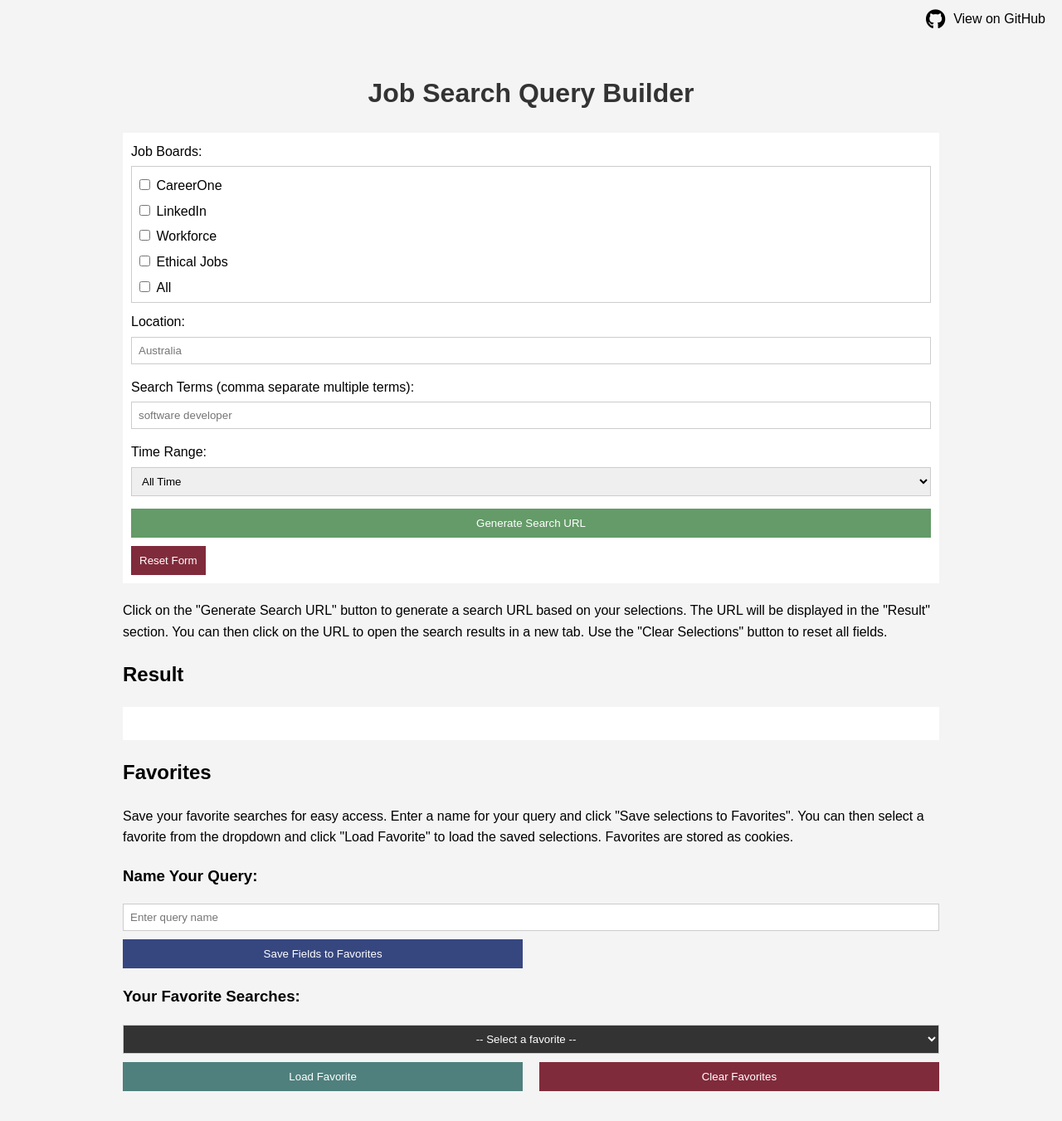
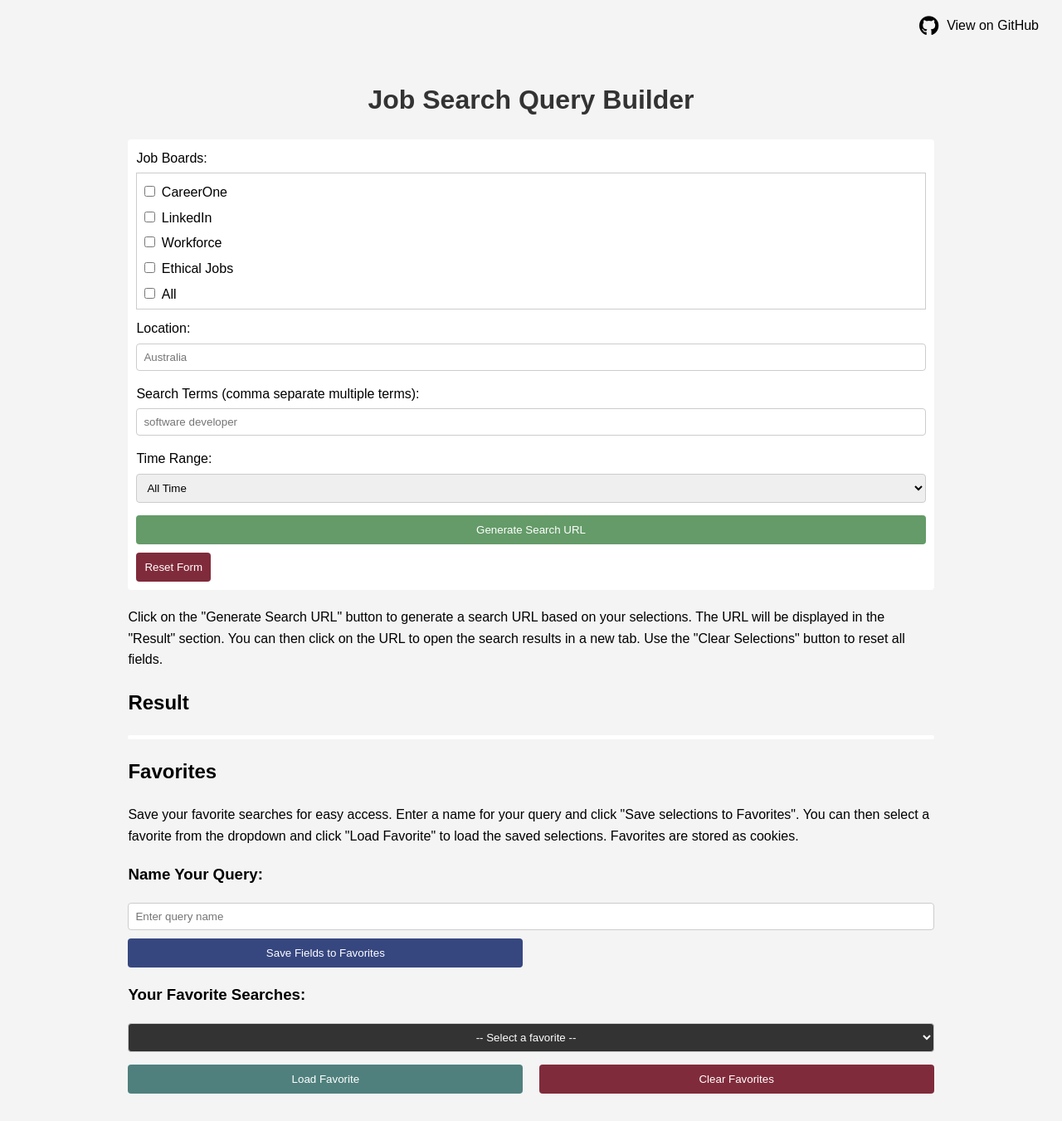
Before and after one commit to andrew-1234/boj-job, a plain HTML site: page index.html in a window 1280 px wide. Shown: the whole page at 83% size. Drawn offline with Linux system fonts and the light colour scheme.

Commit message:
css minor changes + organise

```diff
--- a/styles.css
+++ b/styles.css
@@ -1,11 +1,29 @@
+/* Global Variables */
+:root {
+  --primary-color: #333;
+  --secondary-color: #802b3b;
+  --accent-color: #649b68;
+  --background-color: #f4f4f4;
+  --text-color: #fff;
+  --border-color: #ccc;
+  --border-radius: 4px;
+  --padding: 10px;
+  --transition-speed: 0.3s;
+}
+
+/* Base Reset */
+* {
+  box-sizing: border-box;
+}
+
+/* Body Styles */
 body {
   font-family: Arial, sans-serif;
   line-height: 1.6;
-  margin: 0;
-  padding: 0;
-  background-color: #f4f4f4;
+  background-color: var(--background-color);
 }
 
+/* Container */
 .container {
   width: 80%;
   max-width: fit-content;
@@ -14,22 +32,49 @@ body {
   padding: 20px;
 }
 
-.boxes-sites {
-  /* make look nice and simple with outside border */
-  border: 1px solid #ccc;
-  padding: 10px 0 0 5px;
-  margin: 0 0 10px 0;
+/* Header Styles */
+header {
+  padding: var(--padding) 0;
 }
 
+header a {
+  margin-right: 20px;
+  color: black;
+  text-decoration: none;
+  display: flex;
+  align-items: center;
+  justify-content: flex-end;
+}
+
+header a:hover {
+  color: #007bff;
+}
+
+.fab {
+  font-size: x-large;
+  padding: 0;
+  margin-right: 10px;
+}
+
+/* Typography */
 h1 {
-  color: #333;
+  color: var(--primary-color);
   text-align: center;
 }
 
+/* Responsive Typography */
+@media screen and (max-width: 500px) {
+  h1, h2, h3, h4 {
+    font-size: 1.1em;
+  }
+}
+
+/* Form Styles */
 form {
   background: #fff;
-  padding: 10px;
+  padding: var(--padding);
   margin-bottom: 20px;
+  border-radius: var(--border-radius);
 }
 
 form div {
@@ -39,118 +84,114 @@ form div {
 label {
   display: inline-block;
   margin-bottom: 5px;
-  margin-top: 0px;
 }
 
 input[type="text"], select {
   width: 100%;
   padding: 8px;
-  border: 1px solid #ccc;
-  -webkit-box-sizing: border-box; /* Safari/Chrome, other WebKit */
-  -moz-box-sizing: border-box;    /* Firefox, other Gecko */
-  box-sizing: border-box;         /* Opera/IE 8+ */
+  border: 1px solid var(--border-color);
+  border-radius: var(--border-radius);
 }
 
+/* Custom Select */
+.custom-select select {
+  background-color: var(--primary-color);
+  color: var(--text-color);
+  outline: none;
+  text-align: center;
+  border-radius: var(--border-radius);
+}
 
+/* Button Styles */
 button {
   display: block;
   width: 100%;
-  padding: 10px;
-  background: #333;
-  color: #fff;
+  padding: var(--padding);
+  background: var(--primary-color);
+  color: var(--text-color);
   border: none;
+  border-radius: var(--border-radius);
   cursor: pointer;
-}
-
-.flex-container {
-  display: flex;
-  justify-content: space-between;
-  padding: 0;
-  margin: 5;
-}
-
-button.generate {
-  background-color: #649b68;
-  width: 100%;
-}
-
-button.clear {
-  background: #802b3b;
-  width: auto;
-  margin: 10px 0 0 0;
-}
-
-button.save {
-  background-color: #364780;
-  width: 49%;
-  margin-top: 10px;
-}
-
-button.load {
-  background-color: #4f807d;
-  margin: 10px 0;
-  width: 49%;
-}
-
-button.clear-favorites {
-  background-color: #802b3b;
-  margin: 10px 0;
-  width: 49%;
+  transition: filter var(--transition-speed) ease;
 }
 
 button:hover {
   filter: brightness(85%);
 }
 
-.general {
-  background: #fff;
-  p {
-    padding: 10px;
-  }
+button.generate {
+  background-color: var(--accent-color);
 }
 
+button.clear {
+  background-color: var(--secondary-color);
+  width: auto;
+  margin-top: 10px;
+}
+
+button.save, button.load, button.clear-favorites {
+  width: 49%;
+  margin-top: 10px;
+}
+
+button.save {
+  background-color: #364780;
+}
+
+button.load {
+  background-color: #4f807d;
+}
+
+button.clear-favorites {
+  background-color: var(--secondary-color);
+}
+
+/* Flex Container */
+.flex-container {
+  display: flex;
+  justify-content: space-between;
+  margin: 5px 0;
+  padding: 0;
+}
+
+/* Boxes and Sites */
+.boxes-sites {
+  border: 1px solid var(--border-color);
+  padding: 10px 5px 0;
+  margin-bottom: 10px;
+}
+
+/* Result Section */
 #result {
-  background: #fff;
-  padding: 20px;
-  margin-top: 20px;
+  background: var(--text-color);
+  padding: 0 5px 5px 5px;
+  border-radius: var(--border-radius);
 }
 
 #result a {
   word-wrap: break-word;
 }
 
-#snack  {
-  /* background: #f4f4f4;
-  padding: 10px;
-  margin-top: 20px;
-  text-align: center; */
-  visibility: hidden; /* Hidden by default. Visible on click */
-  min-width: 250px; /* Set a default minimum width */
-  margin-left: -125px; /* Divide value of min-width by 2 */
-  background-color: #333; /* Black background color */
-  color: #fff; /* White text color */
-  text-align: center; /* Centered text */
-  border-radius: 2px; /* Rounded borders */
-  padding: 16px; /* Padding */
-  position: fixed; /* Sit on top of the screen */
-  z-index: 1; /* Add a z-index if needed */
-  left: 50%; /* Center the snackbar */
-  bottom: 30px; /* 30px from the bottom */
+/* Snackbar */
+#snack {
+  visibility: hidden;
+  min-width: 250px;
+  margin-left: -125px;
+  background-color: var(--primary-color);
+  color: var(--text-color);
+  text-align: center;
+  border-radius: 2px;
+  padding: 16px;
+  position: fixed;
+  z-index: 1;
+  left: 50%;
+  bottom: 30px;
+  transition: visibility var(--transition-speed) ease, opacity var(--transition-speed) ease;
 }
 
-/* Show the snackbar when clicking on a button (class added with JavaScript) */
 #snack.show {
-  visibility: visible; /* Show the snackbar */
-  /* Add animation: Take 0.5 seconds to fade in and out the snackbar.
-  However, delay the fade out process for 2.5 seconds */
-  -webkit-animation: fadein 0.5s, fadeout 0.5s 2.5s;
+  visibility: visible;
   animation: fadein 0.5s, fadeout 0.5s 2.5s;
-}
-
-/* Animations to fade the snackbar in and out */
-@-webkit-keyframes fadein {
-  from {bottom: 0; opacity: 0;}
-  to {bottom: 30px; opacity: 1;}
 }
 
 @keyframes fadein {
@@ -158,20 +199,15 @@ button:hover {
   to {bottom: 30px; opacity: 1;}
 }
 
-@-webkit-keyframes fadeout {
-  from {bottom: 30px; opacity: 1;}
-  to {bottom: 0; opacity: 0;}
-}
-
 @keyframes fadeout {
   from {bottom: 30px; opacity: 1;}
   to {bottom: 0; opacity: 0;}
 }
 
-/* Create two unequal columns that floats next to each other */
+/* Layout Columns */
 .column {
   float: left;
-  padding: 10px;
+  padding: var(--padding);
 }
 
 .left {
@@ -183,52 +219,9 @@ button:hover {
   margin-top: 10px;
 }
 
-* {
-  box-sizing: border-box;
-}
-
-/* Clear floats after the columns */
-.row:after {
+/* Clearfix for Columns */
+.row::after {
   content: "";
   display: table;
   clear: both;
 }
-
-
-
-.custom-select select {
-  background-color: #333;
-  color: #fff;
-  outline: none;
-  text-align: center;
-}
-
-/* Make the h1 header smaller on small screens */
-@media screen and (max-width: 500px) {
-  h1, h2, h3, h4 {
-    font-size: 1.1em;
-  }
-}
-
-header {
-  padding: 10px 0;
-}
-
-header a {
-  margin-right: 20px;
-  color: black;
-  text-decoration: none;
-  display: flex;
-  align-items: center;
-  justify-content: right;
-}
-
-header a:hover {
-  color: #007bff;
-}
-
-.fab {
- font-size: x-large;
- padding: 0;
- margin-right: 10px;
-}
```
